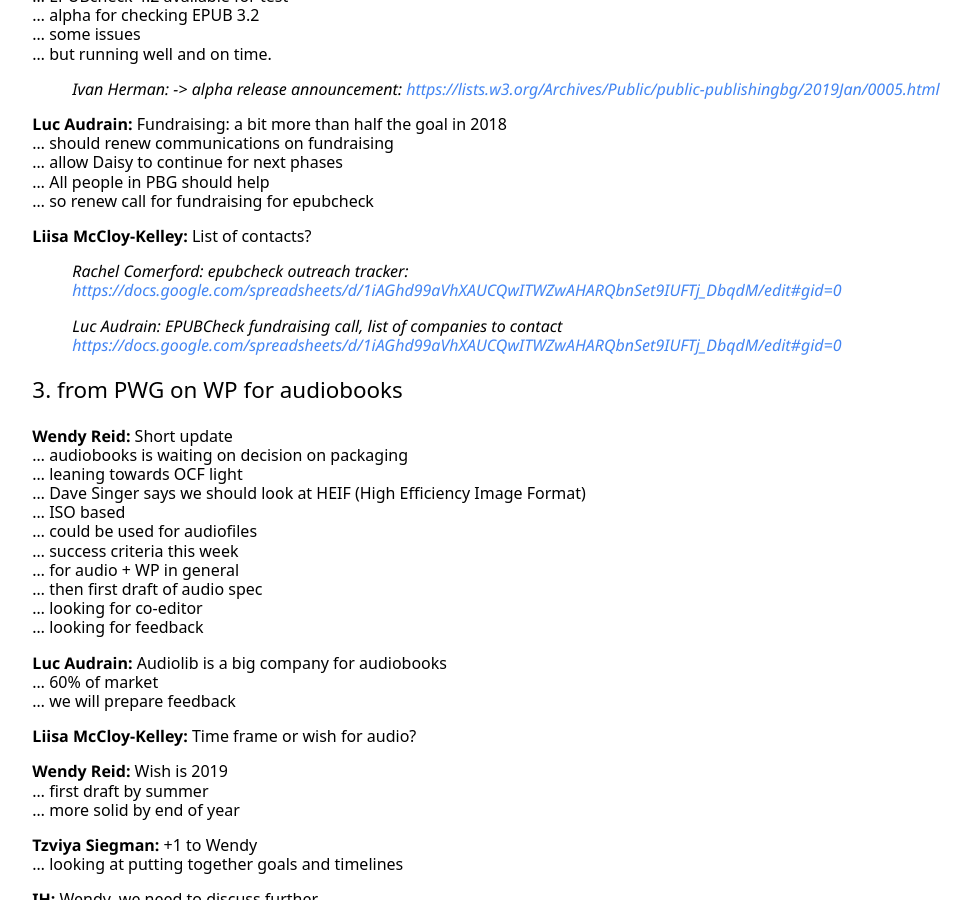
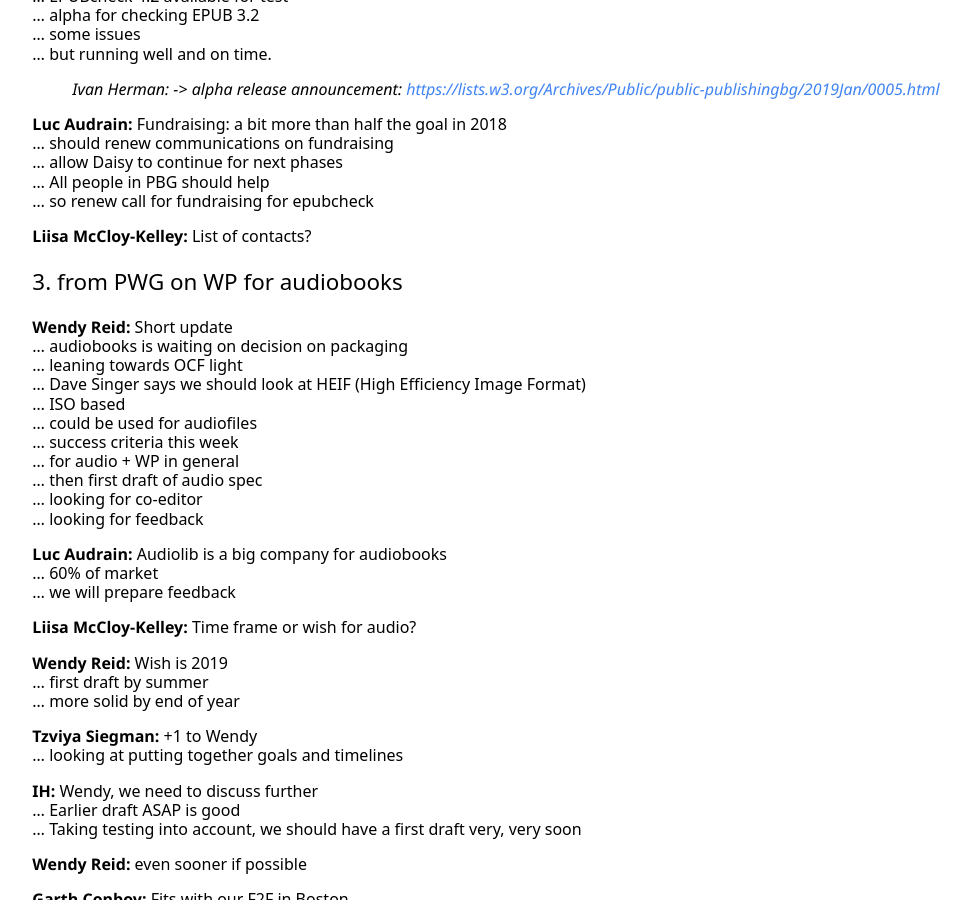
Before and after one commit to w3c/publ-bg, a Jekyll site: the page built from Meetings/Minutes/2019/2019-01-15-pbg.md, in a window 1280 px wide and 900 px high, scrolled down 1656 px. Shown: the whole window, without its empty margins (252-1223 px from the left). Built offline with Jekyll 4.4.1, drawn with Linux system fonts in a browser that asks for light colours; some web fonts are replaced.

Commit message:
removed the confidential data from the minutes

```diff
--- a/Meetings/Minutes/2019/2019-01-15-pbg.md
+++ b/Meetings/Minutes/2019/2019-01-15-pbg.md
@@ -94,10 +94,6 @@ See also the [Agenda]([https://lists.w3.org/Archives/Public/public-publishingbg/
 … so renew call for fundraising for epubcheck
 
 **Liisa McCloy-Kelley:** List of contacts?
-
-> *Rachel Comerford:* epubcheck outreach tracker: [https://docs.google.com/spreadsheets/d/1iAGhd99aVhXAUCQwITWZwAHARQbnSet9IUFTj_DbqdM/edit#gid=0](https://docs.google.com/spreadsheets/d/1iAGhd99aVhXAUCQwITWZwAHARQbnSet9IUFTj_DbqdM/edit#gid=0)
-
-> *Luc Audrain:* EPUBCheck fundraising call, list of companies to contact [https://docs.google.com/spreadsheets/d/1iAGhd99aVhXAUCQwITWZwAHARQbnSet9IUFTj_DbqdM/edit#gid=0](https://docs.google.com/spreadsheets/d/1iAGhd99aVhXAUCQwITWZwAHARQbnSet9IUFTj_DbqdM/edit#gid=0)
 
 ### 3. from PWG on WP for audiobooks
 {: #section3}
```
